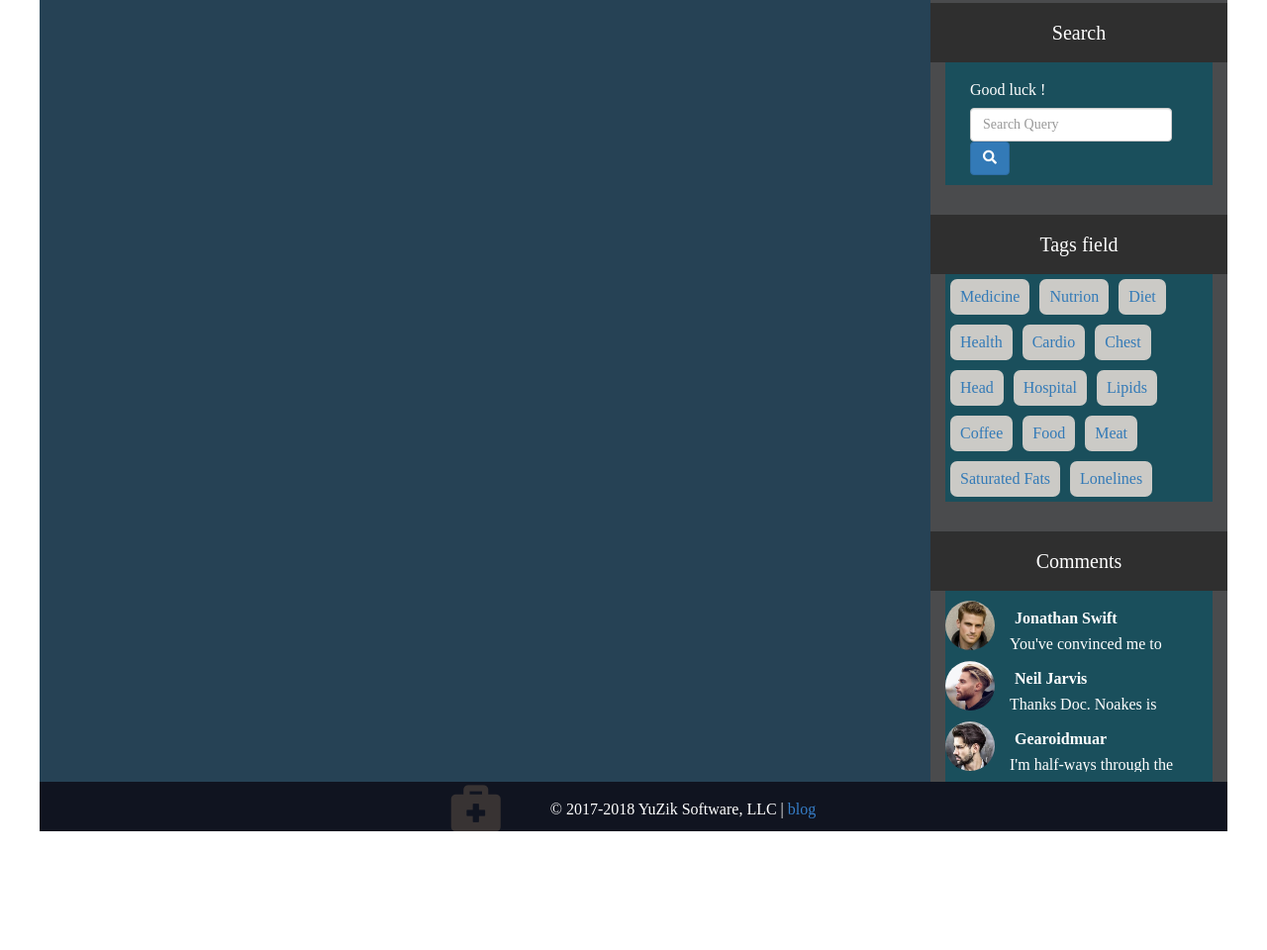
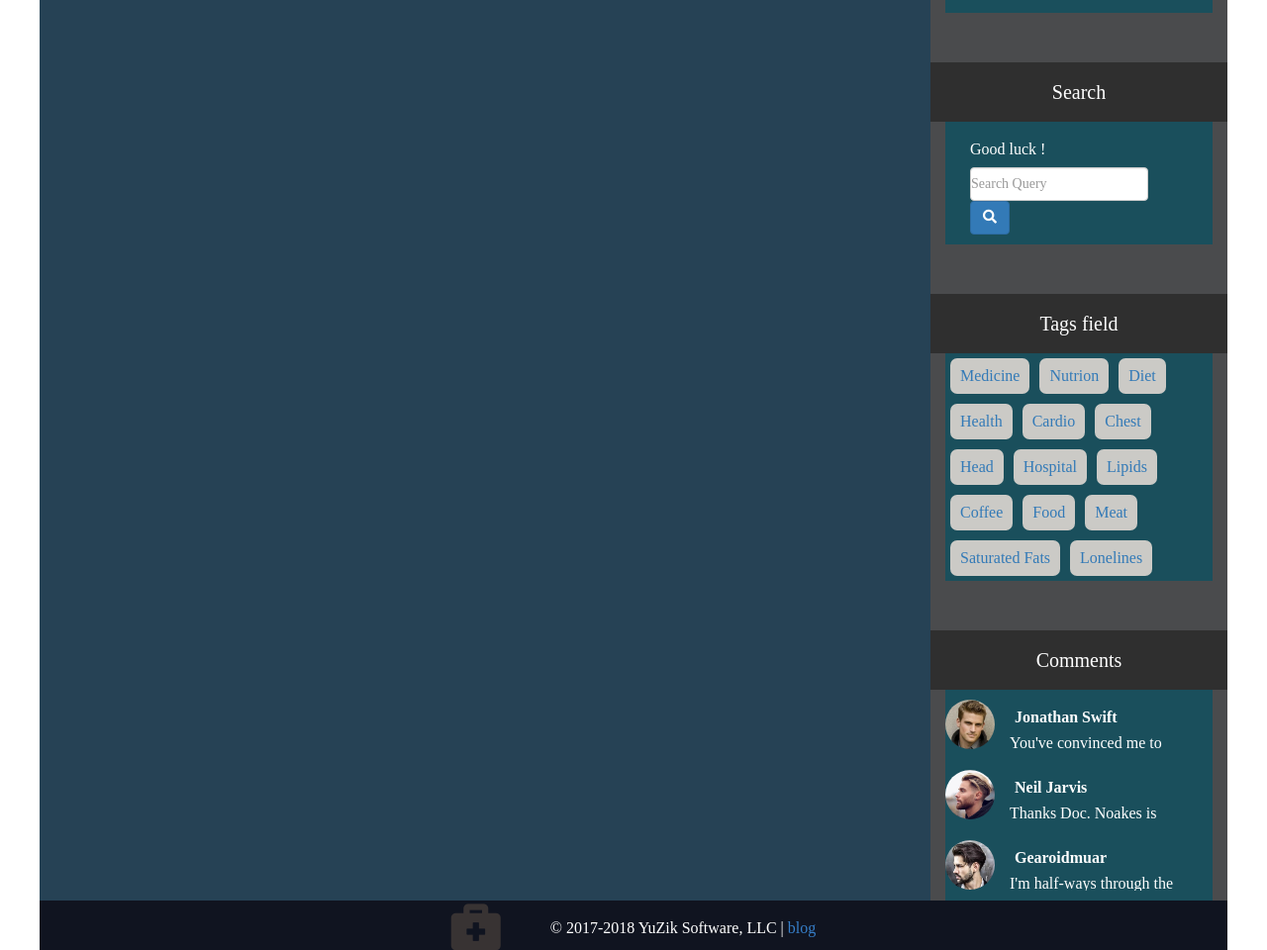
Before and after one commit to KeinOhrHasen/LandingPage, a plain HTML site: page index.html in a window 1280 px wide. Shown: the part 1769-2729 px from the top of the page at 99% size. Before the commit the page ends 2609 px from the top, so only its background shows below. Drawn offline with nearby package versions, Linux system fonts and the light colour scheme; a script that the page names is missing.

Commit message:
bugFix#2
improved:
.aside {grid-gap:50px}
.aside_comments_grid {grid-gap:20px 10px;}
.main {grid-row-gap:10px}
.form-control {padding:0}

```diff
--- a/css/style.css
+++ b/css/style.css
@@ -37,6 +37,7 @@ body{
   display: grid;
   grid-template-columns: repeat(3, 32.5%);
   grid-gap: 1.2%;
+  grid-row-gap: 10px;
   box-sizing: border-box;
 }
 
@@ -274,7 +275,7 @@ display: block;
 .aside{
   display: grid;
   grid-template-columns: 1fr;
-  grid-row-gap: 30px;
+  grid-row-gap: 50px;
 }
 
 .aside>div{
@@ -334,9 +335,10 @@ color:#FFF;
   padding-top: 10px;
 }
 
-.form-inline .form-control{
-  width: 100%;
+.form-control{
+  padding:0;
 }
+
 /* search */
 .search_form{
   margin: 10px;
@@ -368,7 +370,7 @@ color:#FFF;
   display: grid;
   grid-template-columns: 50px 1fr 10px;
   grid-template-rows: 1fr 1fr 1fr;
-  grid-gap:10px;
+  grid-gap:20px 10px;
   padding: 10px 0 10px 0;
 }
 
```
